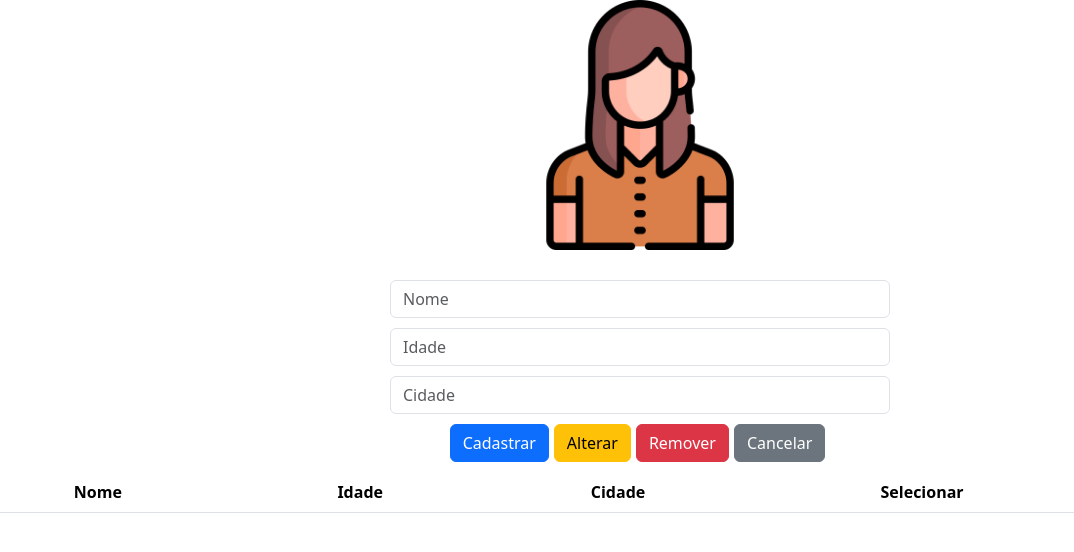
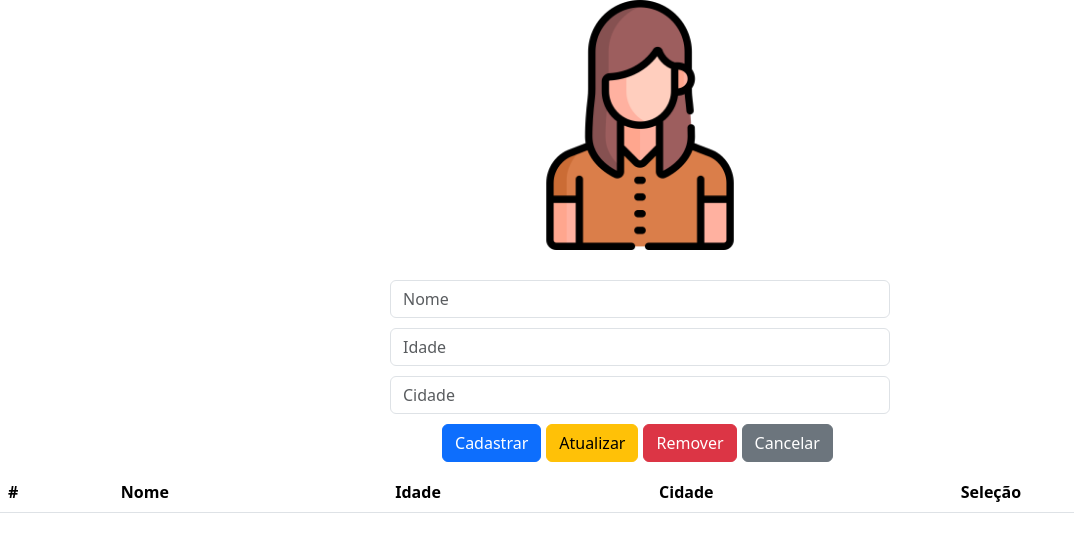
Before and after one commit to casemirabi/SpringComAngularFront, an Angular app: page /principal in a window 1280 px wide. Shown: the top 552 px of the page, without its empty margins (0-1074 px from the left). Built offline with nearby package versions, Linux system fonts and the light colour scheme.

Commit message:
Layout melhorado mais tabela criada

```diff
--- a/src/app/principal/principal.html
+++ b/src/app/principal/principal.html
@@ -1,12 +1,12 @@
 <form action="">
+
     <img src="cliente.png">
-
     <input type="text" placeholder="Nome" class="form-control">
     <input type="number" placeholder="Idade" class="form-control">
     <input type="text" placeholder="Cidade" class="form-control">
 
     <input type="button" value="Cadastrar" class="btn btn-primary">
-    <input type="button" value="Alterar" class="btn btn-warning">
+    <input type="button" value="Atualizar" class="btn btn-warning">
     <input type="button" value="Remover" class="btn btn-danger">
     <input type="button" value="Cancelar" class="btn btn-secondary">
 </form>
@@ -14,11 +14,11 @@
 <table class="table">
     <thead>
         <tr>
-            <th></th>
+            <th>#</th>
             <th>Nome</th>
             <th>Idade</th>
             <th>Cidade</th>
-            <th>Selecionar</th>
+            <th>Seleção</th>
         </tr>
     </thead>
     <tbody></tbody>
--- a/src/app/principal/principal.ts
+++ b/src/app/principal/principal.ts
@@ -6,4 +6,7 @@ import { Component } from '@angular/core';
   templateUrl: './principal.html',
   styleUrl: './principal.css',
 })
-export class Principal {}
+export class Principal {
+  //  Variavel para visibilidade de botoes
+  btnCadastro: boolean = true;
+}
```
